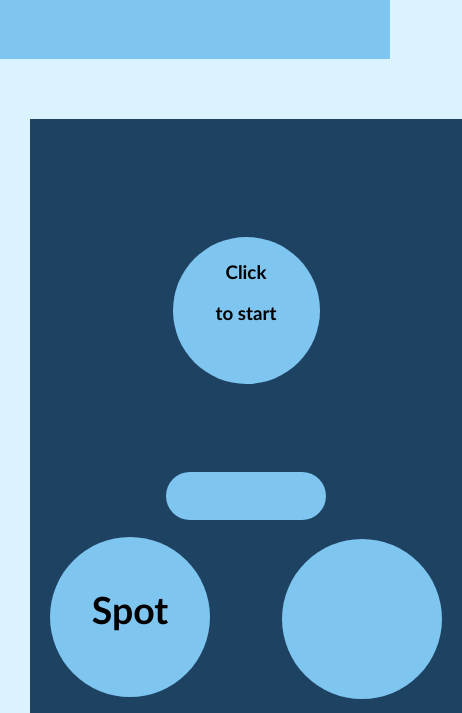
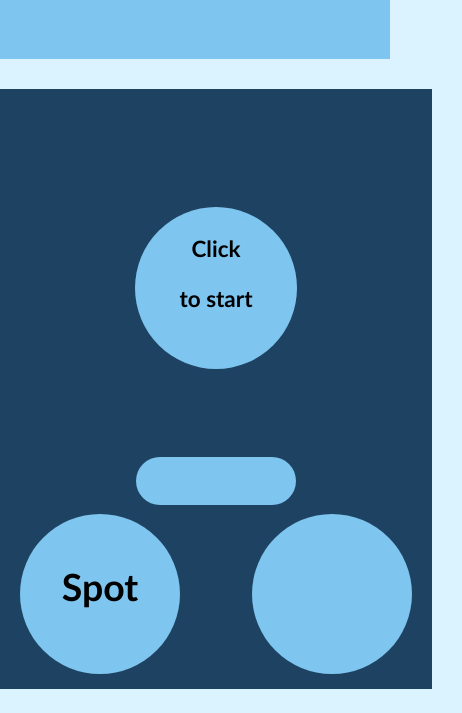
Before and after one commit to DJBennison/Mindfulness-with-breathing-Online, a plain HTML site: page index.html in a window 390 px wide. Shown: the part 1744-2457 px from the top of the page, 462 px wide, since content can reach past the window. Drawn offline with Linux system fonts and the light colour scheme; a script that the page names is missing.

Commit message:
added styles

```diff
--- a/styles.css
+++ b/styles.css
@@ -395,9 +395,9 @@ footer {
 
 @media all and (max-width: 900px) {
    .wholesomeText {
-    width: 135px;
-    height: 135px;
-    font-size: 1rem;
+    width: 150px;
+    height: 150px;
+    font-size: 1.2rem;
     position: relative;
     top: -20px;
 
@@ -411,13 +411,16 @@ footer {
 
    .sessionTime{
     position: relative;
-    top: 400px;
+    top: 405px;
    }
 
    .spotBubble{
-    margin-top: -70px;
+    margin-top: -78px;
     position: relative;
     top: -10px;
    }
 
+   #develop{
+    margin: -30px;
+   }
 }
```
